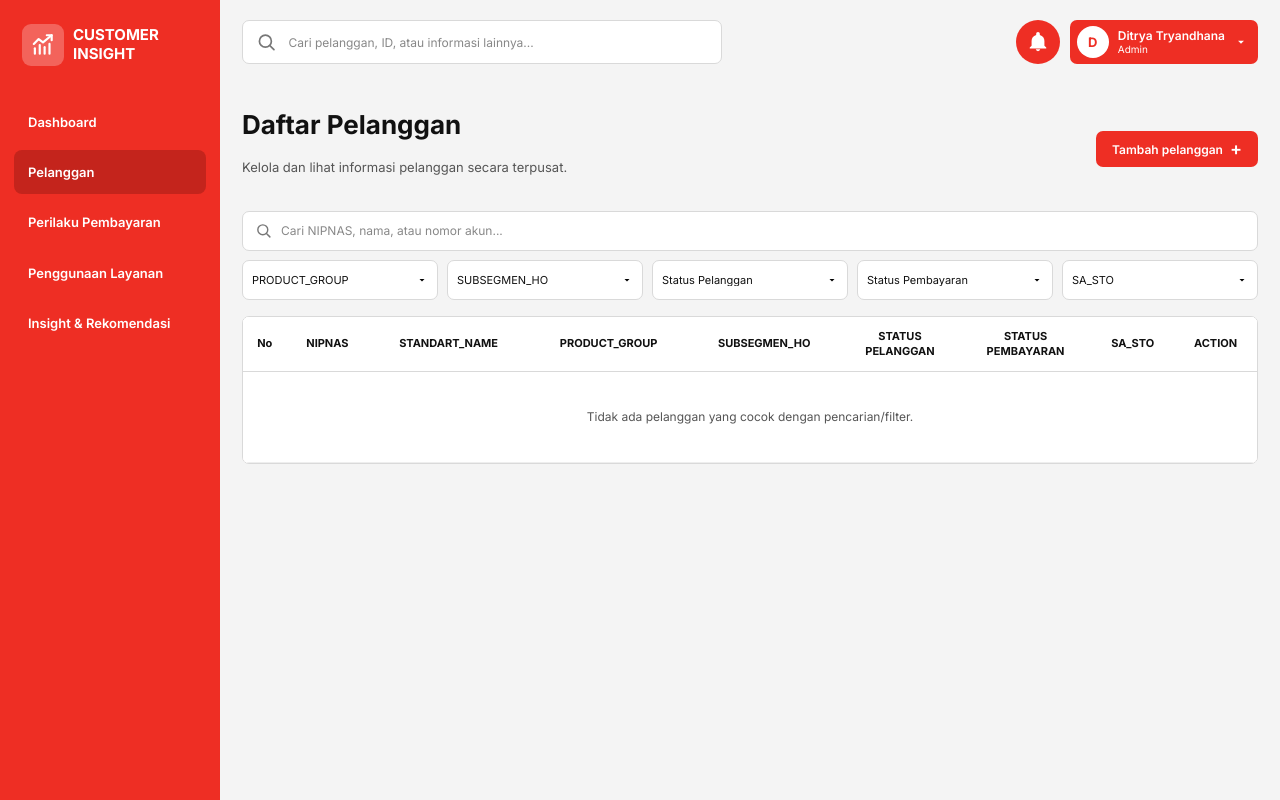
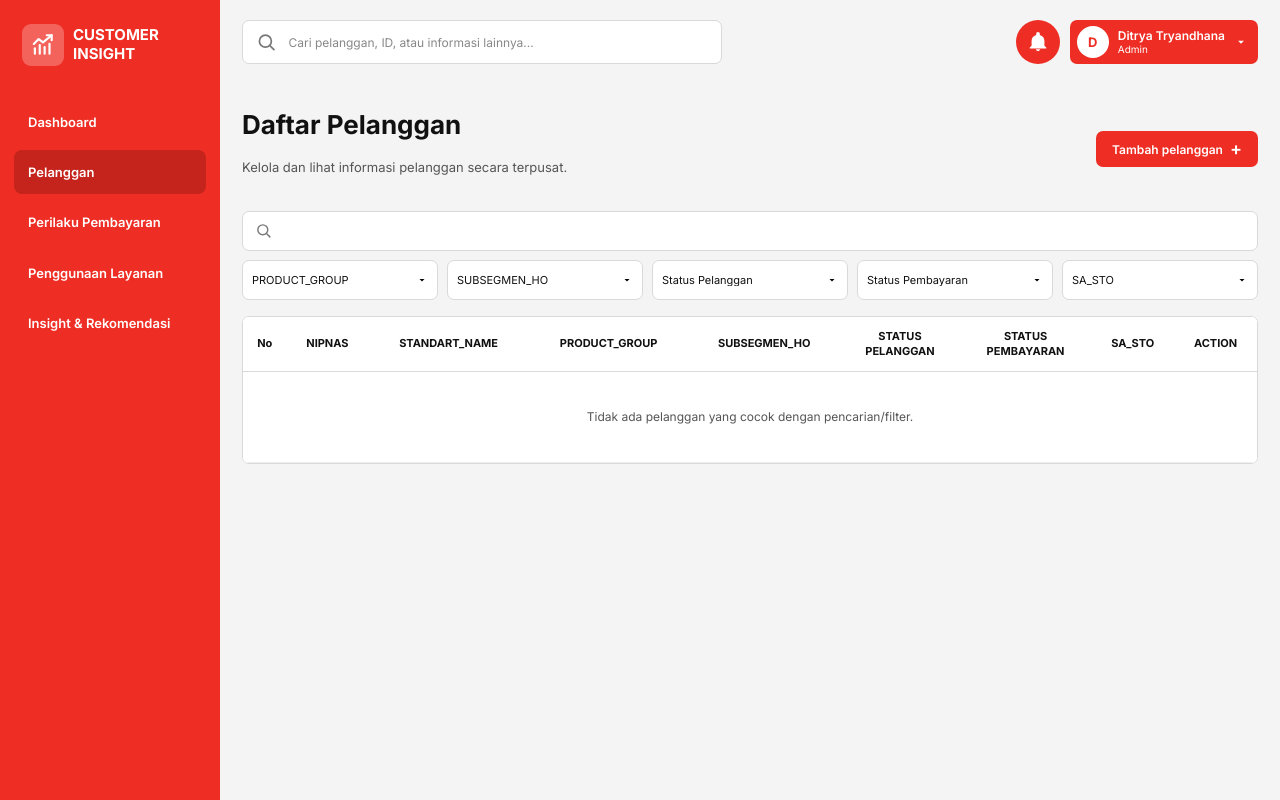
Before and after one commit to dwiiwahyu/Customer-Insight, a Laravel app: page /pelanggan in a window 1280 px wide. Run offline with Laravel 12, Linux system fonts and the light colour scheme; a user stored in the database is signed in; data comes from the database, SQL or seed files in the repository; data that the repository does not hold is empty.

Commit message:
Remove search input field from customers index
Removed the input field for searching customers.

```diff
--- a/resources/views/customers/index.blade.php
+++ b/resources/views/customers/index.blade.php
@@ -64,7 +64,6 @@
                 <circle cx="11" cy="11" r="7"/>
                 <line x1="21" y1="21" x2="16.5" y2="16.5"/>
             </svg>
-            <input type="text" name="q" value="{{ request('q') }}" placeholder="Cari NIPNAS, nama, atau nomor akun...">
         </div>
 
         <select name="product_group" class="filter-select">
```
